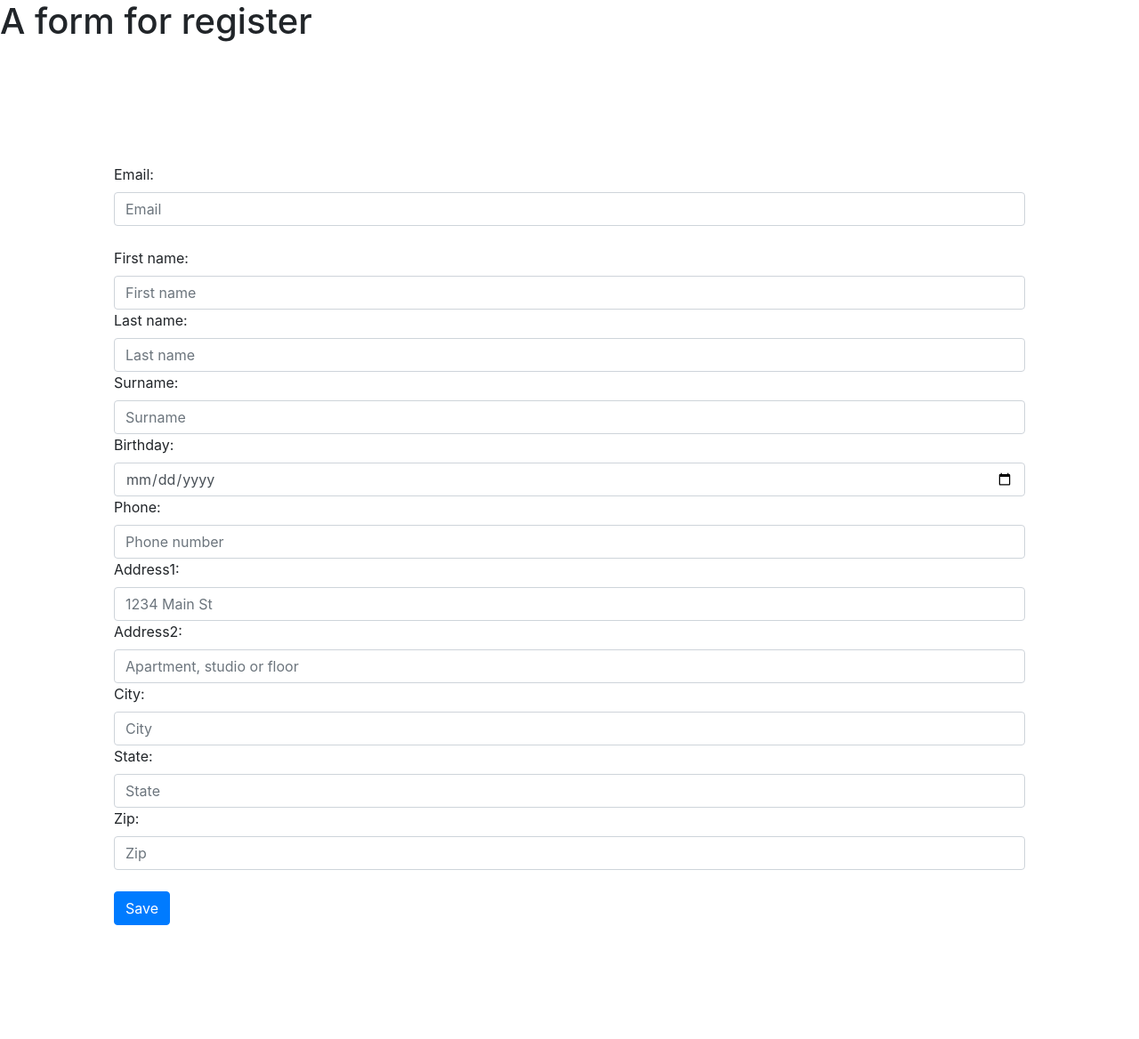
After one commit to IsuruFerna/capstone, a Django app: page /addEmployee in a window 1280 px wide. The commit adds this page. Shown: the whole page at 89% size. Run offline with Django 4.2, Linux system fonts and the light colour scheme; some libraries are stand-ins or nearby versions.

Commit message:
add employee form creaded: backend and frontend

```diff
--- a/capstone/capstone/settings.py
+++ b/capstone/capstone/settings.py
@@ -38,6 +38,7 @@ INSTALLED_APPS = [
     'django.contrib.sessions',
     'django.contrib.messages',
     'django.contrib.staticfiles',
+    'phonenumber_field'
 ]
 
 MIDDLEWARE = [
--- a/capstone/humanresources/forms.py
+++ b/capstone/humanresources/forms.py
@@ -1,7 +1,63 @@
 from django import forms
 from django.contrib.auth.forms import UserCreationForm
-from .models import User
+from .models import User, User_details, Email
 
+DATE_INPUT_FORMATS = ('%d-%m-%Y', '%Y-%m-%d')
+
+
+class AddEmployee(UserCreationForm):
+    password1 = forms.CharField(label="Password",
+                                strip=False,
+                                widget=forms.PasswordInput(attrs={'class': 'form-control',
+                                                                  'placeholder': 'Password'}))
+    password2 = forms.CharField(label="Confirm Password",
+                                strip=False,
+                                widget=forms.PasswordInput(attrs={'class': 'form-control',
+                                                                  'placeholder': 'Confirm Password'}))
+
+    class Meta:
+        model = User
+        fields = ('email', 'password1', 'password2', 'account_type')
+
+        widgets = {
+            'email': forms.TextInput(attrs={'class': 'form-control',
+                                            'placeholder': 'Email'}),
+            # account_type is selected automatically by backend
+        }
+
+
+class FormEmployeeDetails(forms.ModelForm):
+    class Meta:
+        model = User_details
+        fields = ('first_name', 'last_name', 'surname', 'birthday',
+                  'phone', 'address1', 'address2', 'city', 'state', 'zip')
+
+        widgets = {
+            'first_name': forms.TextInput(attrs={'class': 'form-control', 'placeholder': 'First name'}),
+            'last_name': forms.TextInput(attrs={'class': 'form-control', 'placeholder': 'Last name'}),
+            'surname': forms.TextInput(attrs={'class': 'form-control', 'placeholder': 'Surname'}),
+            'birthday': forms.DateInput(attrs={'class': 'form-control', 'placeholder': 'Birthday', 'type': 'date'}),
+            'phone': forms.TextInput(attrs={'class': 'form-control', 'placeholder': 'Phone number'}),
+            'address1': forms.TextInput(attrs={'class': 'form-control', 'placeholder': '1234 Main St'}),
+            'address2': forms.TextInput(attrs={'class': 'form-control', 'placeholder': 'Apartment, studio or floor'}),
+            'city': forms.TextInput(attrs={'class': 'form-control', 'placeholder': 'City'}),
+            'state': forms.TextInput(attrs={'class': 'form-control', 'placeholder': 'State'}),
+            'zip': forms.TextInput(attrs={'class': 'form-control', 'placeholder': 'Zip'}),
+        }
+
+
+class User_email(forms.ModelForm):
+    class Meta:
+        model = Email
+        fields = ('email',)
+
+        widgets = {
+            'email': forms.EmailInput(attrs={'class': 'form-control', 'placeholder': 'Email'}),
+        }
+
+
+class TestForm(forms.Form):
+    text = forms.CharField(max_length=64)
 # class CustomUserCreationForm(UserCreationForm):
 #     # Define the choices for the account type field
 #     MAIN = '1'
--- a/capstone/humanresources/models.py
+++ b/capstone/humanresources/models.py
@@ -1,8 +1,13 @@
 from django.db import models
 from django.contrib.auth.models import AbstractUser
+# from phonenumber_field.modelfields import PhoneNumberField
+
+# automatically generate passwords for employee for the first time
+# use emails as login insted username(username not needed)
+# create custom user
+# Create your models here.
 
 
-# Create your models here.
 class User(AbstractUser):
     # pass
     MAIN = '1'
@@ -14,9 +19,34 @@ class User(AbstractUser):
         (EMPLOYEE, "Employee")
     ]
 
+    email = models.EmailField(unique=True)
     account_type = models.CharField(max_length=1, blank=False,
                                     null=False, choices=ACCOUNT_TYPE_CHOICES, default=EMPLOYEE)
     password_reset = models.BooleanField(default=False)
 
+    USERNAME_FIELD = 'email'
+    REQUIRED_FIELDS = ['username']
+
     def __str__(self):
-        return f"Account Type:{self.account_type}: {self.username}, password reseted: {self.password_reset}"
+        return f"Account Type:{self.account_type}: {self.email}, password reseted: {self.password_reset}"
+
+
+class Email(models.Model):
+    email = models.EmailField(unique=True)
+
+
+class User_details(models.Model):
+    user = models.ForeignKey(Email, on_delete=models.CASCADE)
+    first_name = models.CharField(max_length=64, blank=False)
+    last_name = models.CharField(max_length=64, blank=True)
+    surname = models.CharField(max_length=64, blank=False)
+    birthday = models.DateField(blank=False)
+    phone = models.IntegerField(null=False, blank=False)
+    address1 = models.CharField(max_length=254, blank=False)
+    address2 = models.CharField(max_length=254, blank=True)
+    city = models.CharField(max_length=64, blank=False)
+    state = models.CharField(max_length=64, blank=False)
+    zip = models.CharField(max_length=10, blank=False)
+
+    def __str__(self):
+        return f"{self.first_name}, City: {self.city}, Phone: {self.phone}"
--- a/capstone/humanresources/static/humanresources/styles.css
+++ b/capstone/humanresources/static/humanresources/styles.css
@@ -69,3 +69,11 @@ body {
 .hr {
   margin: 0.2rem;
 }
+
+.red {
+  background-color: red;
+}
+
+.form-add-employee {
+  padding: 10%;
+}
--- /dev/null
+++ b/capstone/humanresources/templates/humanresources/addEmployee.html
@@ -0,0 +1,61 @@
+{% extends 'humanresources/layout.html' %}
+
+{% block body %}
+  <h1>A form for register</h1>
+
+  <form action="{% url 'add_employee' %}" method="POST" class="form-add-employee">
+    {% csrf_token %}
+
+
+    {% comment %} <div class="row mb-3">
+      <div class="col-mb-6">{{ user_details.city }}</div>
+      <div class="col-mb-4">{{ user_details.state }}</div>
+      <div class="col-mb-2">{{ user_details.zip}}</div>
+    </div>
+
+
+
+    <div class="row mb-3">
+      <div class="col-md-12">{{ form.password1 }}</div>
+      <div class="col-md-12">{{ form.password2 }}</div>
+    </div>
+
+
+    <div class="row mb-3">
+      <div class="col-md-6">{{ user_details.first_name }}</div>
+      <div class="col-mb-6">{{ user_details.last_name }}</div>
+    </div>
+
+    <div class="row mb-3">
+      <div class="col-mb-12">{{ user_details.surname }}</div>
+    </div>
+
+    <div class="row mb-3">
+      <div class="col-mb-12">{{ user_details.birthday }}</div>
+    </div>
+
+    <div class="row mb-3">
+      <div class="col-mb-12">{{ user_details.phone }}</div>
+    </div>
+
+    <div class="row mb-3">
+      <div class="col-md-12">{{ form.email }}</div>
+    </div>
+
+    <div class="row mb-3">
+      <div class="col-mb-12">{{ user_details.address1 }}</div>
+    </div>
+
+    <div class="row mb-3">
+      <div class="col-mb-12">{{ user_details.address2 }}</div>
+    </div> {% endcomment %}
+
+    {{ form_email }}
+    <br>
+    {{ user_details }}
+    <br>
+    <button class="btn btn-primary" type="submit">Save</button>
+
+  </form>
+
+{% endblock %}
--- a/capstone/humanresources/templates/humanresources/layout.html
+++ b/capstone/humanresources/templates/humanresources/layout.html
@@ -47,7 +47,7 @@
       </ul>
     </nav> {% endcomment %}
 
-    <nav class="navbar navbar-expand-lg bg-body-tertiary">
+    <nav class="navbar navbar-expand-lg bg-body-tertiary nav">
       <div class="container-fluid">
         <a class="navbar-brand" href="#">ABC</a>
         <button class="navbar-toggler" type="button" data-bs-toggle="collapse" data-bs-target="#navbarNavDropdown" aria-controls="navbarNavDropdown" aria-expanded="false" aria-label="Toggle navigation">
@@ -56,19 +56,19 @@
         <div class="collapse navbar-collapse justify-content-end" id="navbarNavDropdown">
           <ul class="navbar-nav">
             <li class="nav-item">
-              <a class="nav-link active" aria-current="page" href="#">Dashboard</a>
+              <a class="nav-link active" aria-current="page" href="{% url 'index' %}">Dashboard</a>
             </li>
             <li class="nav-item">
-              <a class="nav-link" href="#">Search</a>
+              <a class="nav-link" href="{% url 'search' %}">Search</a>
             </li>
             <li class="nav-item dropdown">
               <a class="nav-link dropdown-toggle" href="#" role="button" data-bs-toggle="dropdown" aria-expanded="false">
                 Register
               </a>
               <ul class="dropdown-menu">
-                <li><a class="dropdown-item" href="#">Add Employee</a></li>
+                <li><a class="dropdown-item" href="{% url 'add_employee' %}">Add Employee</a></li>
                 <li><a class="dropdown-item" href="#">Add Employer</a></li>
-                <hr>
+                <hr class="hr">
                 <li><a class="dropdown-item" href="#">Employee Register</a></li>
               </ul>
             </li>
--- a/capstone/humanresources/urls.py
+++ b/capstone/humanresources/urls.py
@@ -5,5 +5,6 @@ urlpatterns = [
     path("", views.index, name="index"),
     path("login", views.login_view, name="login"),
     path("search", views.search, name="search"),
-    path("register", views.register, name="register")
+    path("register", views.register, name="register"),
+    path("addEmployee", views.add_employee, name="add_employee"),
 ]
--- a/capstone/humanresources/views.py
+++ b/capstone/humanresources/views.py
@@ -3,6 +3,8 @@ from django.contrib.auth import authenticate, login, logout
 from django.contrib.auth.decorators import login_required
 from django.http import HttpResponseRedirect
 from django.urls import reverse
+
+from .forms import AddEmployee, FormEmployeeDetails, User_email
 
 # Create your views here.
 
@@ -43,3 +45,37 @@ def search(request):
 
 def register(request):
     return render(request, 'humanresources/register.html')
+
+
+def add_employee(request):
+
+    if request.method == "POST":
+        form_email = User_email(request.POST)
+        form_user_details = FormEmployeeDetails(request.POST)
+
+        # data validation to save in database
+        if form_email.is_valid():
+            email_instance = form_email.save()
+
+            # email has used as forginKey to form_user_details
+            if form_user_details.is_valid():
+                user_details_instance = form_user_details.save(commit=False)
+                user_details_instance.user = email_instance
+                user_details_instance.save()
+
+                return HttpResponseRedirect(reverse('index'))
+
+        # else return the site with the typed data
+        else:
+            return render(request, 'humanresources/addEmployee.html', {
+                'form': AddEmployee,
+                'user_details': FormEmployeeDetails,
+                'form_email': User_email
+            })
+
+    # otherwise render new forms
+    return render(request, 'humanresources/addEmployee.html', {
+        'form': AddEmployee(),
+        'user_details': FormEmployeeDetails(),
+        'form_email': User_email()
+    })
```
Also changed, not shown: capstone/db.sqlite3, capstone/humanresources/migrations/0001_initial.py, capstone/humanresources/migrations/0002_alter_user_account_type.py (deleted), capstone/humanresources/migrations/0003_alter_user_account_type.py (deleted).
